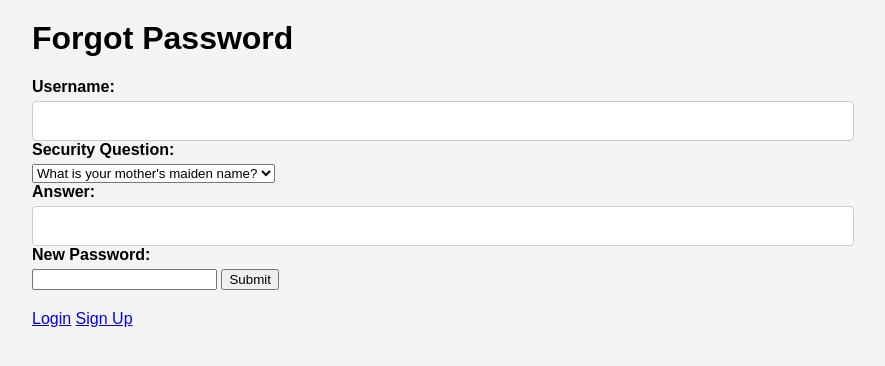
After one commit to tiptopy/elderly_care_connect, a PHP site: page /pages/forgot_password.php in a window 1280 px wide. The commit adds this page. Shown: the top 366 px of the page, without its empty margins (208-1093 px from the left). Run offline with PHP 8.4, Linux system fonts and the light colour scheme.

Commit message:
added forgot password functionallity

```diff
--- /dev/null
+++ b/pages/forgot_password.php
@@ -0,0 +1,68 @@
+<!DOCTYPE html>
+<html lang="en">
+
+<head>
+    <meta charset="UTF-8">
+    <meta name="viewport" content="width=device-width, initial-scale=1.0">
+    <title>Login - Elderly Care Connect</title>
+    <link rel="stylesheet" href="../css/style.css">
+</head>
+
+<body>
+    <div class="container">
+        <h1>Forgot Password</h1>
+        <form action="forgot_password.php" method="post">
+            <label for="username">Username:</label>
+            <input type="text" id="username" name="username" required>
+
+            <label for="security_question">Security Question:</label>
+            <select id="security_question" name="security_question">
+                <option value="What is your mother's maiden name?">What is your mother's maiden name?</option>
+                <option value="What city were you born in?">What city were you born in?</option>
+                <!-- Add more security questions here -->
+            </select>
+
+            <label for="security_answer">Answer:</label>
+            <input type="text" id="security_answer" name="security_answer" required>
+            <label for="password">New Password:</label>
+            <input type="password" id="password" name="password" required>
+
+            <input type="submit" value="Submit">
+        </form>
+        <a href="./login.php">Login</a>
+        <a href="./signup.php">Sign Up</a>
+    </div>
+</body>
+<?php
+require_once '../includes/db_connection.php';
+if ($_SERVER['REQUEST_METHOD'] === 'POST') {
+    $username = $_POST['username'];
+    $securityQuestion = $_POST['security_question'];
+    $securityAnswer = $_POST['security_answer'];
+    $newPassword = $_POST['password'];
+
+    // Search for user in database
+    $user = $db->users->findOne(['username' => $username]);
+
+    if ($user && $user['security_question'] == $securityQuestion && $user['security_answer'] == $securityAnswer) {
+        // User found and security question/answer match
+        // Here you can implement the password reset mechanism, like sending an email with a reset link
+        // Update password for the user
+        $updateResult = $db->users->updateOne(
+            ['username' => $username],
+            ['$set' => ['password' => $newPassword]]
+        );
+
+        if ($updateResult->getModifiedCount() === 1) {
+            // Password updated successfully
+            echo "Password updated successfully.";
+        } else {
+            // Failed to update password
+            echo "Failed to update password.";
+        } // Example message
+    } else {
+        // User not found or security question/answer don't match
+        echo "Invalid username or security question/answer.";
+    }
+}
+?>
--- a/pages/login.php
+++ b/pages/login.php
@@ -17,6 +17,8 @@
             <input type="password" id="password" name="password" required>
             <button type="submit">Login</button>
         </form>
+        <a href="./forgot_password.php">forgort password</a>
+        <a href="./signup.php">Sign Up</a>
     </div>
 </body>
 </html>
```
Also changed, not shown: pages/signup.php (+23 -1 lines).
